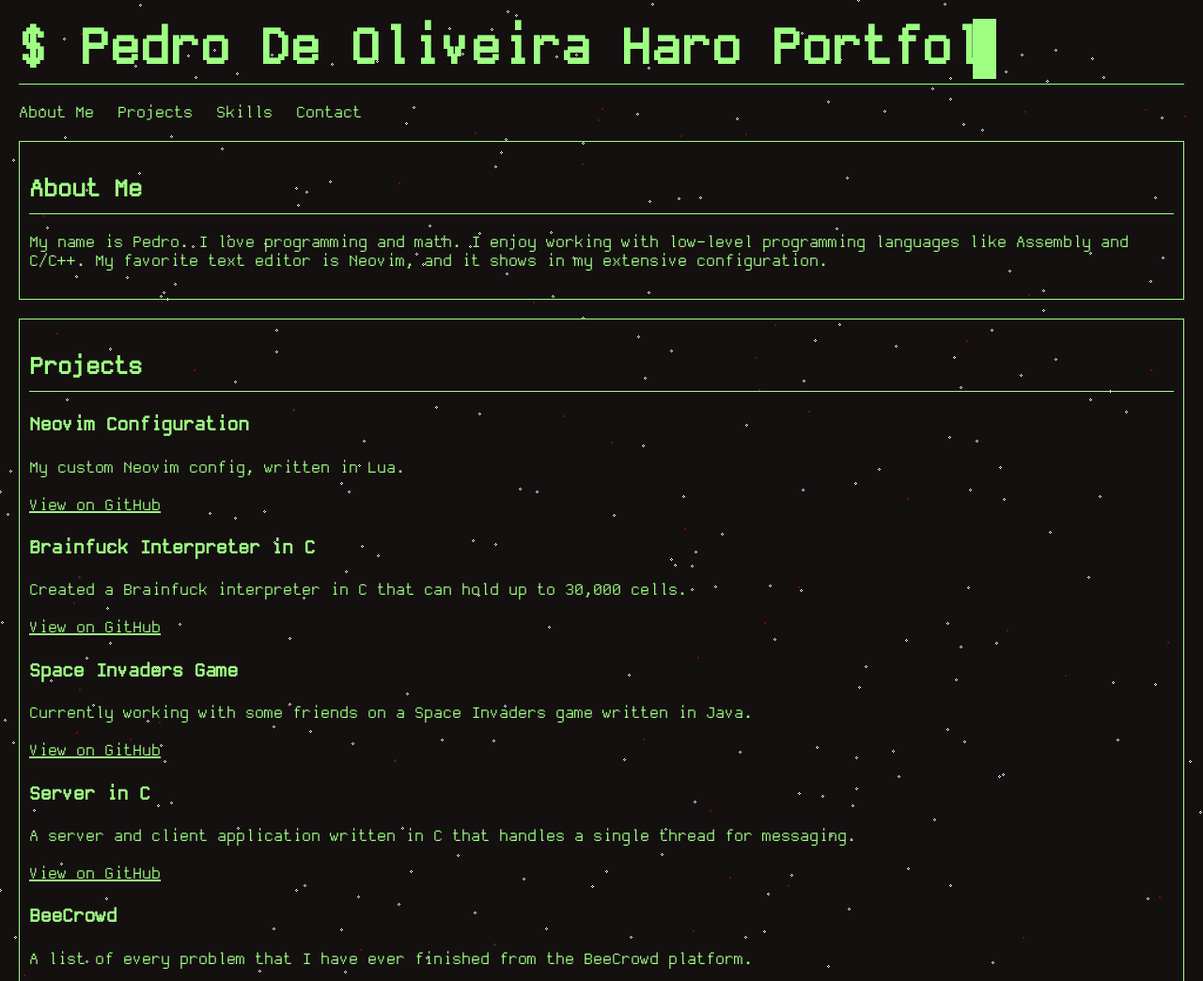
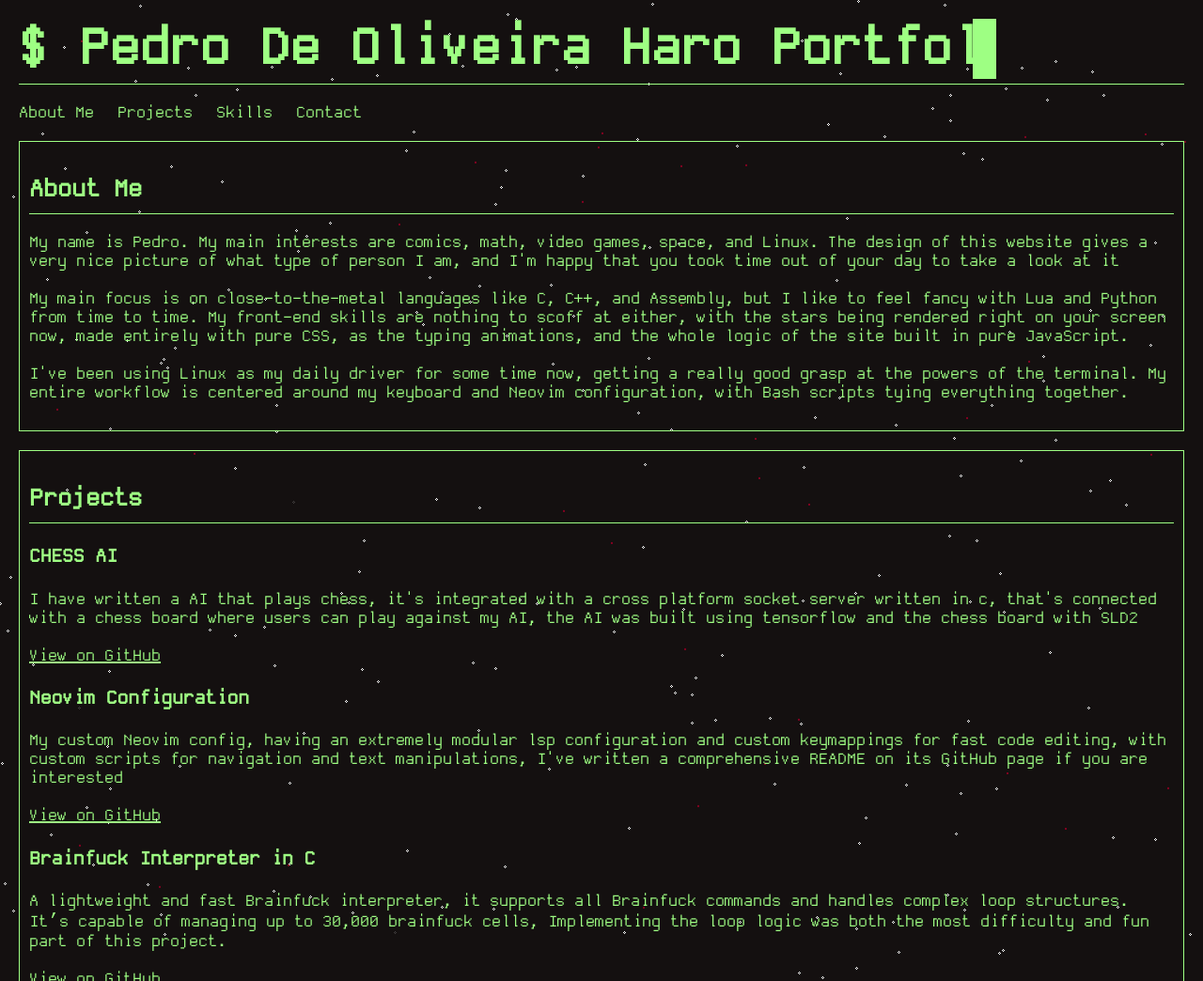
Before and after one commit to PedroGeometrias/PedroGeometrias.github.io, a plain HTML site: page home.html in a window 1280 px wide. Shown: the top 1044 px of the page at 94% size. Drawn offline with Linux system fonts and the light colour scheme.

Commit message:
Projeto de xadrez adicionado

```diff
--- a/home.html
+++ b/home.html
@@ -39,30 +39,66 @@ estrelas na janela
         <!-- Um pouco sobre mim para possiveis contratantes-->
         <section id="about" class="section">
             <h2>About Me</h2>
-            <p>My name is Pedro. I love programming and math. I enjoy working with low-level programming languages like Assembly and C/C++. My favorite text editor is Neovim, and it shows in my extensive configuration.</p>
+                <p>
+                    My name is Pedro. My main interests are comics, math, video games, space, and Linux. The design of this website gives a
+                    very nice picture of what type of person I am, and I'm happy that you took time out of your day to take a look at it
+                </p>
+                <p>
+                    My main focus is on close-to-the-metal languages like C, C++, and Assembly, but I like to feel fancy with Lua and Python
+                    from time to time. My front-end skills are nothing to scoff at either, with the stars being rendered right on your
+                    screen now, made entirely with pure CSS, as the typing animations, and the whole logic of the site built in pure JavaScript.
+                </p>
+                <p>
+                    I've been using Linux as my daily driver for some time now, getting a really good grasp at the powers of the terminal.
+                    My entire workflow is centered around my keyboard and Neovim configuration, with Bash scripts tying everything together.
+               </p>
         </section>
 
         <!-- A parte mais importante do site, onde eu coloco os links dos meus projetos, e dou uma explicacao brevia deles-->
         <section id="projects" class="section">
             <h2>Projects</h2>
             <div class="project">
+                <h3>CHESS AI</h3>
+                <p>
+                    I have written a AI that plays chess, it's integrated with a cross platform socket server written
+                    in c, that's connected with a chess board where users can play against my AI, the AI was built using
+                    tensorflow and the chess board with SLD2
+                </p>
+                <a class="linkToGit" href="https://github.com/PedroGeometrias/chessAI">View on GitHub</a>
+            </div>
+            <div class="project">
                 <h3>Neovim Configuration</h3>
-                <p>My custom Neovim config, written in Lua.</p>
+                <p>
+                    My custom Neovim config, having an extremely modular lsp configuration and custom keymappings for fast code editing,
+                    with custom scripts for navigation and text manipulations, I've written a comprehensive README on its GitHub page
+                    if you are interested
+                </p>
                 <a class="linkToGit" href="https://github.com/PedroGeometrias/NeovimConfig">View on GitHub</a>
             </div>
             <div class="project">
                 <h3>Brainfuck Interpreter in C</h3>
-                <p>Created a Brainfuck interpreter in C that can hold up to 30,000 cells.</p>
+                <p>A lightweight and fast Brainfuck interpreter, it supports all Brainfuck commands and handles complex loop structures.
+                    It’s capable of managing up to 30,000 brainfuck cells, Implementing the loop logic was both the most difficulty and fun
+                    part of this project.
+                </p>
                 <a class="linkToGit" href="https://github.com/PedroGeometrias/Brainfuck-in-c">View on GitHub</a>
             </div>
             <div class="project">
                 <h3>Space Invaders Game</h3>
-                <p>Currently working with some friends on a Space Invaders game written in Java.</p>
+                <p>
+                This game is written in Java. I made it thread-safe with a game loop inspired by Minecraft.
+                It has different types of aliens and a boss with multiple types of attacks. Everything has collision
+                detection. The game loop handles the logic and the drawing, the latter involving multiple buffered
+                images manipulated on the fly.
+                </p>
                 <a class="linkToGit" href="https://github.com/PedroGeometrias/space-invaders">View on GitHub</a>
             </div>
             <div class="project">
                 <h3>Server in C</h3>
-                <p>A server and client application written in C that handles a single thread for messaging.</p>
+                <p>
+                    bi-directional communication between two clients, with a server whose purpose
+                    is to relay messages. It is thread-safe and uses sockets, written in c.
+                </p>
                 <a class="linkToGit" href="https://github.com/PedroGeometrias/Server-in-C">View on GitHub</a>
             </div>
             <div class="project">
```
